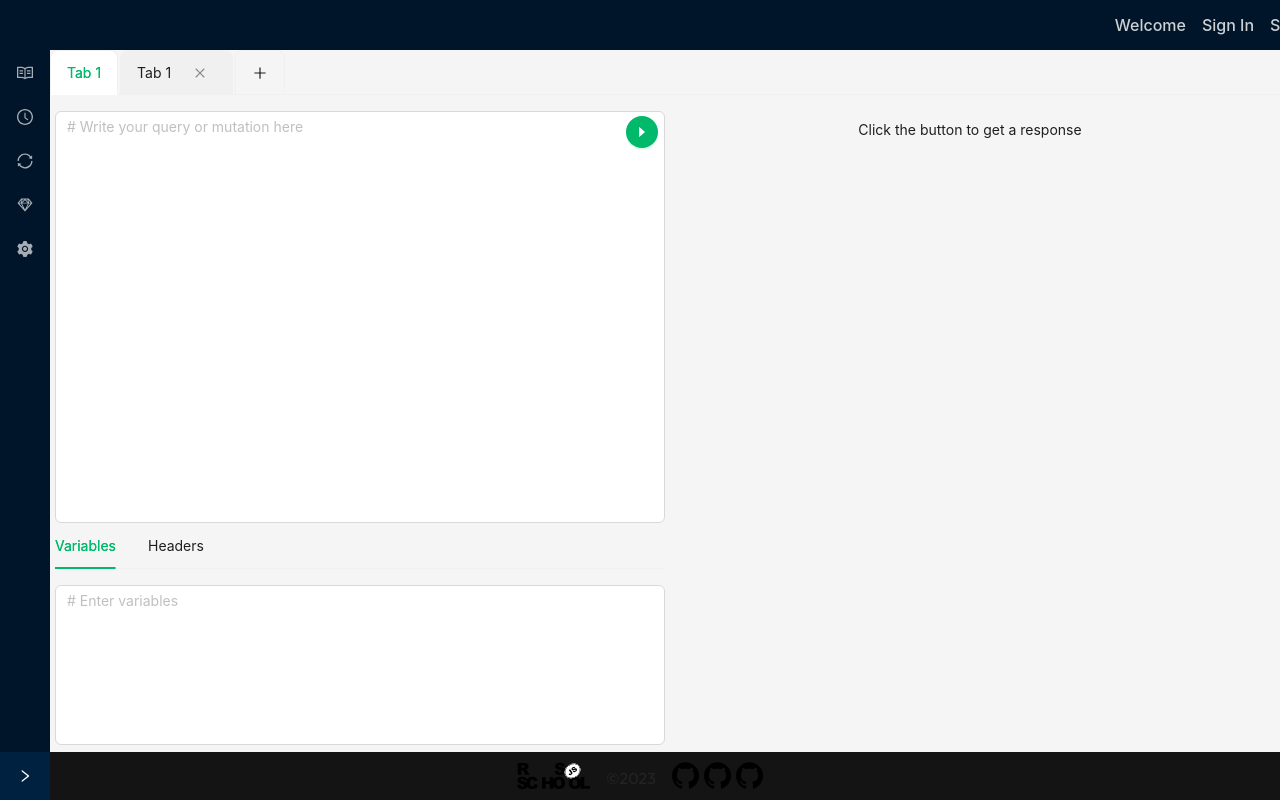
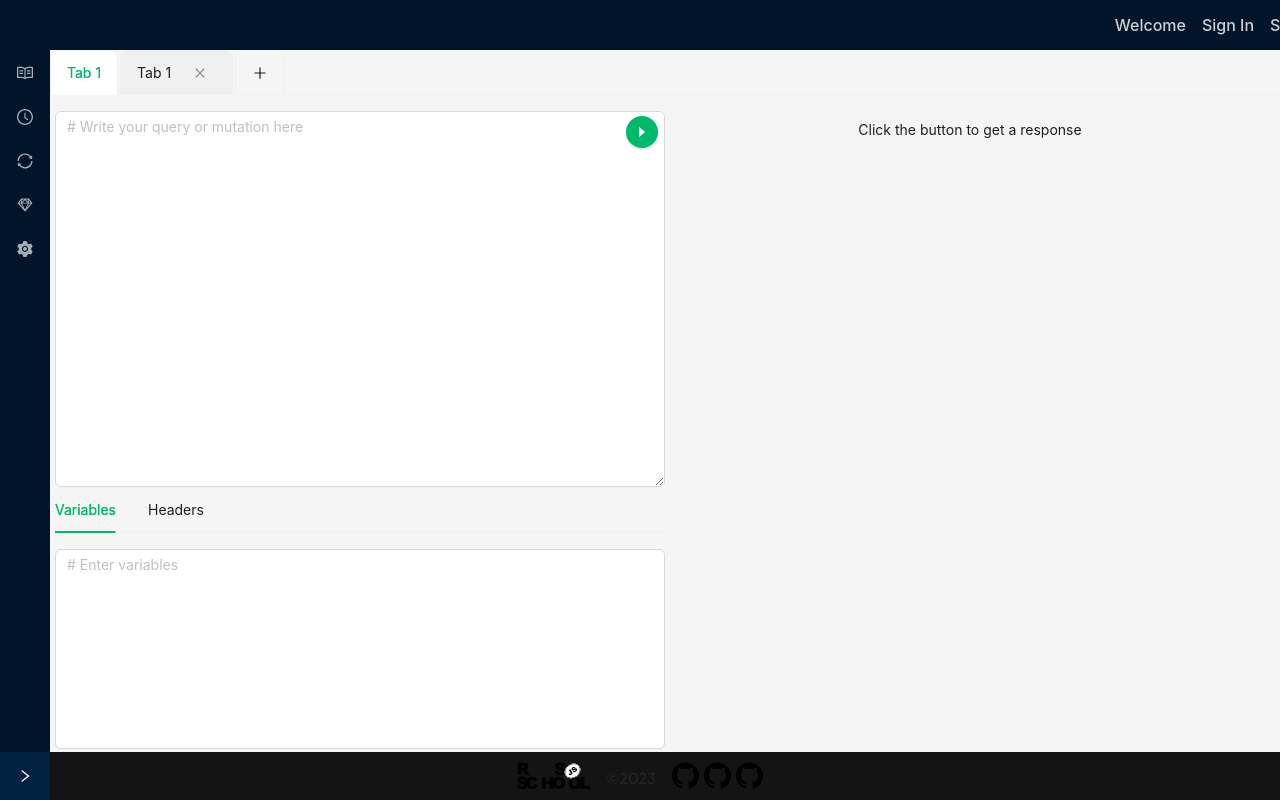
Before and after one commit to JanaAhurtsova/graphiql-app, a React (Vite) app in the folder GraphQL/: page /graph in a window 1280 px wide. Shown: the top 800 px of the page. Built offline with nearby package versions, Linux system fonts and the light colour scheme.

Commit message:
fix: fix styles

```diff
--- a/GraphQL/src/components/editor/Editor.module.scss
+++ b/GraphQL/src/components/editor/Editor.module.scss
@@ -1,4 +1,6 @@
 .editor {
+  display: flex;
+  flex-direction: column;
   position: relative;
   min-height: calc(100vh - 162px);
 }
@@ -30,9 +32,8 @@
 }
 
 .request {
-  height: calc(79.5vh - 224px) !important;
-  resize: none !important;
   padding-right: 2.3rem;
+  flex: auto;
 
   &::-webkit-scrollbar {
     width: 5px;
--- a/GraphQL/src/components/editor/Editor.tsx
+++ b/GraphQL/src/components/editor/Editor.tsx
@@ -36,6 +36,10 @@ export const Editor = () => {
         Modal.error({
           content: e.message,
         });
+      } else {
+        Modal.error({
+          content: 'Unknown Error',
+        });
       }
     }
   };
--- a/GraphQL/src/components/editor/headerVariables/HeadersVariables.module.scss
+++ b/GraphQL/src/components/editor/headerVariables/HeadersVariables.module.scss
@@ -1,5 +1,5 @@
 .option {
-  height: 20vh !important;
+  height: 25vh !important;
   resize: none !important;
 
   &::-webkit-scrollbar {
@@ -17,5 +17,5 @@
 }
 
 .tab {
-  height: 30%;
+  width: 100%;
 }
--- a/GraphQL/src/components/editor/headerVariables/HeadersVariables.tsx
+++ b/GraphQL/src/components/editor/headerVariables/HeadersVariables.tsx
@@ -14,7 +14,6 @@ export const HeadersVariables = ({ setVariables, setHeaders }: ISetState) => {
   return (
     <Tabs
       defaultActiveKey={VARIABLES}
-      className={styles.tab}
       activeKey={activeKey}
       items={[
         {
--- a/GraphQL/src/components/pages/welcomePage/WelcomePage.tsx
+++ b/GraphQL/src/components/pages/welcomePage/WelcomePage.tsx
@@ -203,7 +203,7 @@ export default function WelcomePage() {
 
                   <div data-speed="1.1" className={styles.gallery__right}>
                     <div className={(styles.text_block, styles.gallery__item)} ref={textYanaRef}>
-                      <h2 className={styles.text_block__h}>YANA</h2>
+                      <h2 className={styles.text_block__h}>JANA</h2>
                       <p className={styles.text_block__p}>
                         Lorem ipsum dolor sit amet consectetur adipisicing elit. Corrupti dolores
                         suscipit quam nostrum qui ut repellat vel ducimus cum enim.
```
